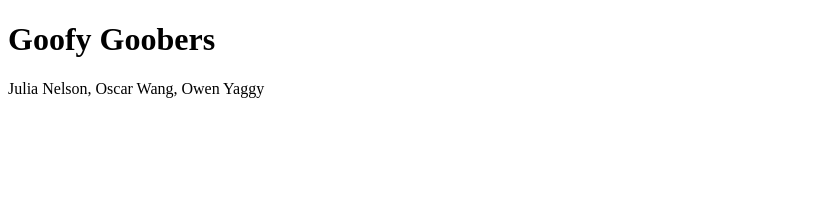
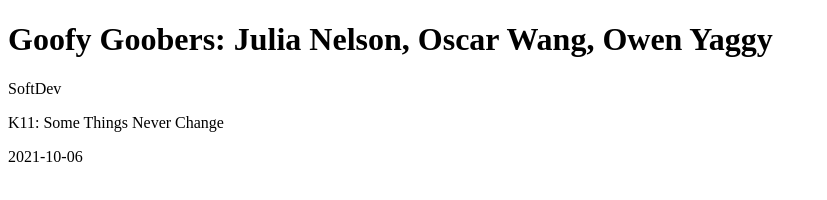
Before and after one commit to owyaggy/SoftDevOwen, a plain HTML site: page 11_flask-static/static/fixie.html in a window 1280 px wide. Shown: the whole page, without its empty margins (0-827 px from the left). Drawn offline with Linux system fonts and the light colour scheme.

Commit message:
updated notes

```diff
--- a/11_flask-static/static/fixie.html
+++ b/11_flask-static/static/fixie.html
@@ -1,11 +1,10 @@
 <!DOCTYPE html>
-<html lang="en">
-<head>
-    <meta charset="UTF-8">
-    <title>Goofy Goobers Never Change</title>
-</head>
-<body>
-    <h1>Goofy Goobers</h1>
-    <p>Julia Nelson, Oscar Wang, Owen Yaggy</p>
-</body>
+    <head>
+    <h1>Goofy Goobers: Julia Nelson, Oscar Wang, Owen Yaggy</h1>
+    </head>
+    <body>
+        <p>SoftDev</p>
+        <p>K11: Some Things Never Change</p>
+        <p>2021-10-06</p>
+    </body>
 </html>
```
Also changed, not shown: 11_flask-static/notes.txt.
